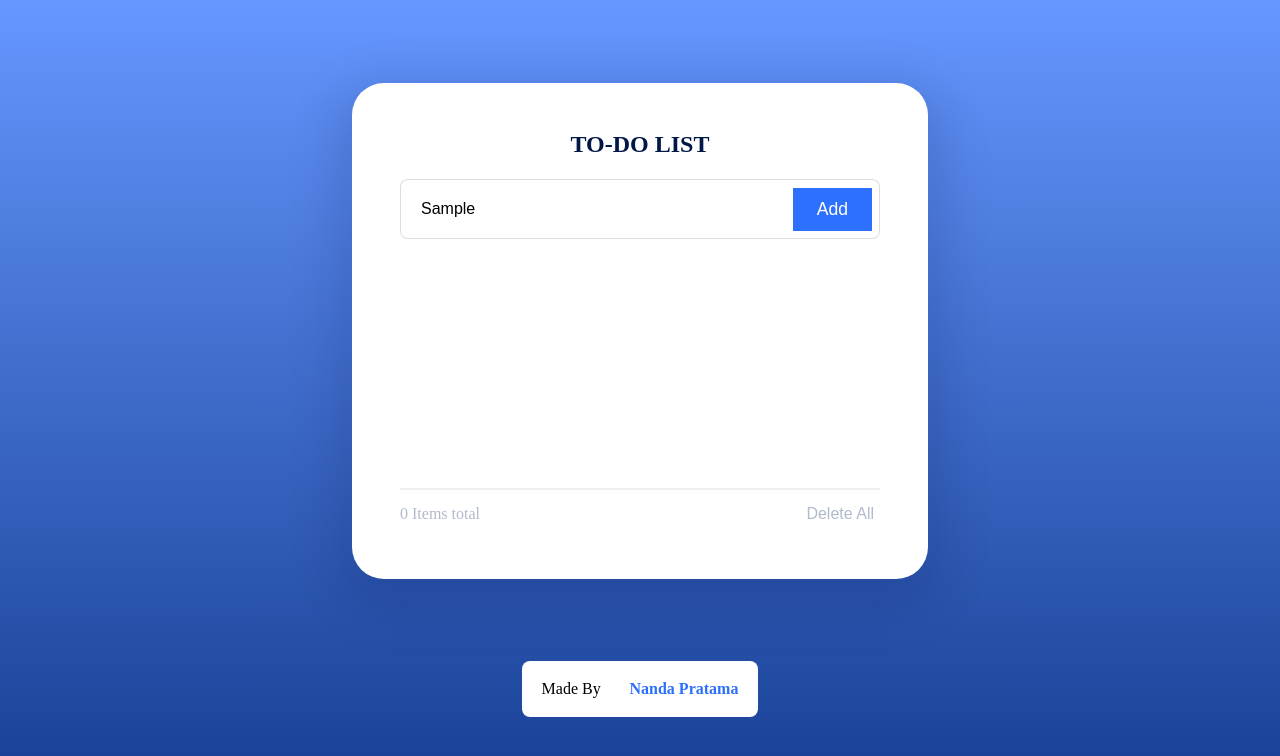
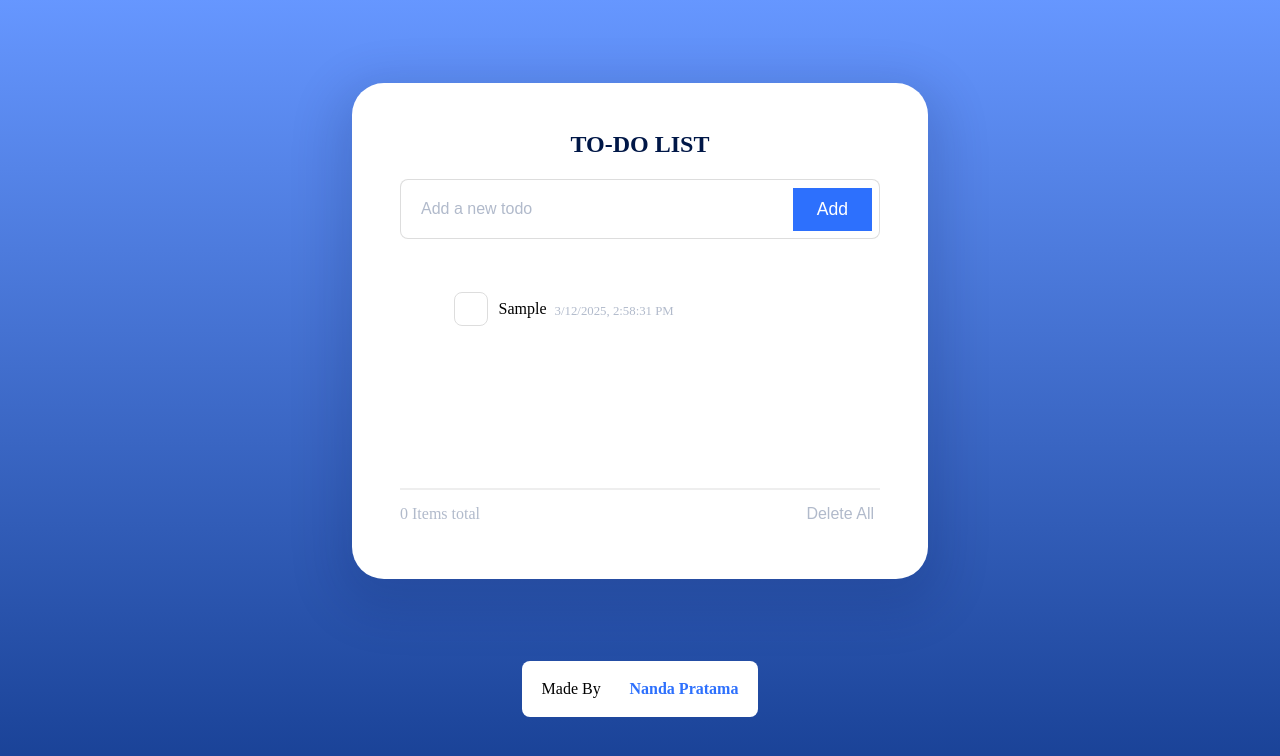
Before and after one commit to Tama1201/Mission-4, a plain HTML site: page index.html in a window 1280 px wide. Both pictures are taken after typing "Sample" into the empty fields and a click on the button "Add". Drawn offline with Linux system fonts and the light colour scheme.

Commit message:
tambahan fitur timing dan merapihkan

```diff
--- a/script.js
+++ b/script.js
@@ -12,7 +12,7 @@ const deleteButton = document.getElementById("deleteButton");
 document.addEventListener("DOMContentLoaded", function () {
   addButton.addEventListener("click", addTask);
   todoInput.addEventListener("keydown", function (event) {
-    if (Event.key === "Enter") {
+    if (event.key === "Enter") {
       event.preventDefault();
       addTask();
     }
@@ -24,30 +24,54 @@ document.addEventListener("DOMContentLoaded", function () {
 function addTask() {
   const newTask = todoInput.value.trim();
   if (newTask !== "") {
-    todo.push({
+    const currentTime = new Date().toLocaleString();
+    const newTodo = {
       text: newTask,
       disabled: false,
-    });
+      time: currentTime,
+    };
+    todo.push(newTodo);
     saveToLocalStorage();
     todoInput.value = "";
-    displayTask();
+    displayTasks();
   }
 }
 
 function deleteAllTask() {
-  console.log("test");
+  todo = [];
+  saveToLocalStorage();
+  displayTasks();
 }
 
-function displayTask() {
+function toggleTask(index) {
+  todo[index].disabled = !todo[index].disabled; // Toggle antara true & false
+  saveToLocalStorage(); // Simpan perubahan ke localStorage
+  displayTasks(); // Refresh tampilan
+}
+
+function displayTasks() {
   todoList.innerHTML = "";
-  todo.forEach((item, index)=> {
-    const p = document.createElement("p");
-    p.innerHTML = `
-    <div class="todo-container>
-    <input type="checkbox" class="todo-checkbox" id="input-${}">
-    </div>
-    `
+  todo.forEach((item, index) => {
+    const li = document.createElement("li");
+    li.innerHTML = `
+      <div class="todo-container">
+        <input type="checkbox" class="todo-checkbox" id="input-${index}" ${
+      item.disabled ? "checked" : ""
+    }>
+          <p id="todo-${index}" class="${item.disabled ? "disabled" : ""}">${
+      item.text
+    }</p>
+          <span class="timestamp">${
+            item.time ? item.time : "No time available"
+          }</span>
+        </div>
+    `;
+    li.querySelector(".todo-checkbox").addEventListener("change", () =>
+      toggleTask(index)
+    );
+    todoList.appendChild(li);
   });
+  todoCount.textContent = todo.length;
 }
 
 function saveToLocalStorage() {
--- a/style.css
+++ b/style.css
@@ -10,6 +10,7 @@
   --grey-light: #eeeeee;
   --grey-dark: #405175;
   --blue: #2d70fd;
+  --green: #28a745;
   --white: #ffffff;
 }
 
@@ -85,13 +86,22 @@ input[type="text"]::placeholder {
 
 .todo-container {
   display: flex;
-  gap: 1rem;
+  align-items: center;
+  gap: 0.5rem;
+  padding: 0.5rem;
+}
+
+.disabled {
+  text-decoration: line-through;
+  color: var(--grey-dark);
 }
 
 ul {
+  list-style: none;
   padding: 0;
   margin: 0;
-  overflow-y: scroll;
+  overflow-y: auto;
+  max-height: 15rem;
 }
 
 li {
@@ -109,20 +119,29 @@ li {
   text-decoration: line-through;
 }
 
+input[type="checkbox"] {
+  appearance: none;
+  -webkit-appearance: none;
+  -moz-appearance: none;
+  cursor: pointer;
+}
+
 input[type="checkbox"]::before {
-  content: "/2713";
-  display: inline-block;
+  content: "\2713"; /* Unicode untuk centang */
+  display: flex;
+  align-items: center;
+  justify-content: center;
   width: 2rem;
   height: 2rem;
-  font-size: 1.7rem;
+  font-size: 1.2rem;
   text-align: center;
   border: 0.06rem solid var(--grey-border);
-  border-radius: 50%;
+  border-radius: 0.5rem; /* Kotak, ubah ke 50% jika ingin bulat */
   color: transparent;
 }
 
-input[type="checkbox"]::before::after {
-  color: var(-white);
+input[type="checkbox"]:checked::after {
+  color: var(--white);
   background-color: var(--green);
   border: 0.06rem solid var(--green);
   border-radius: 50%;
@@ -184,3 +203,10 @@ input[type="checkbox"]::before::after {
 .scroll::-webkit-scrollbar-track {
   display: none;
 }
+
+.timestamp {
+  font-size: 0.8rem;
+  color: var(--grey);
+  display: block;
+  margin-top: 0.3rem;
+}
```
